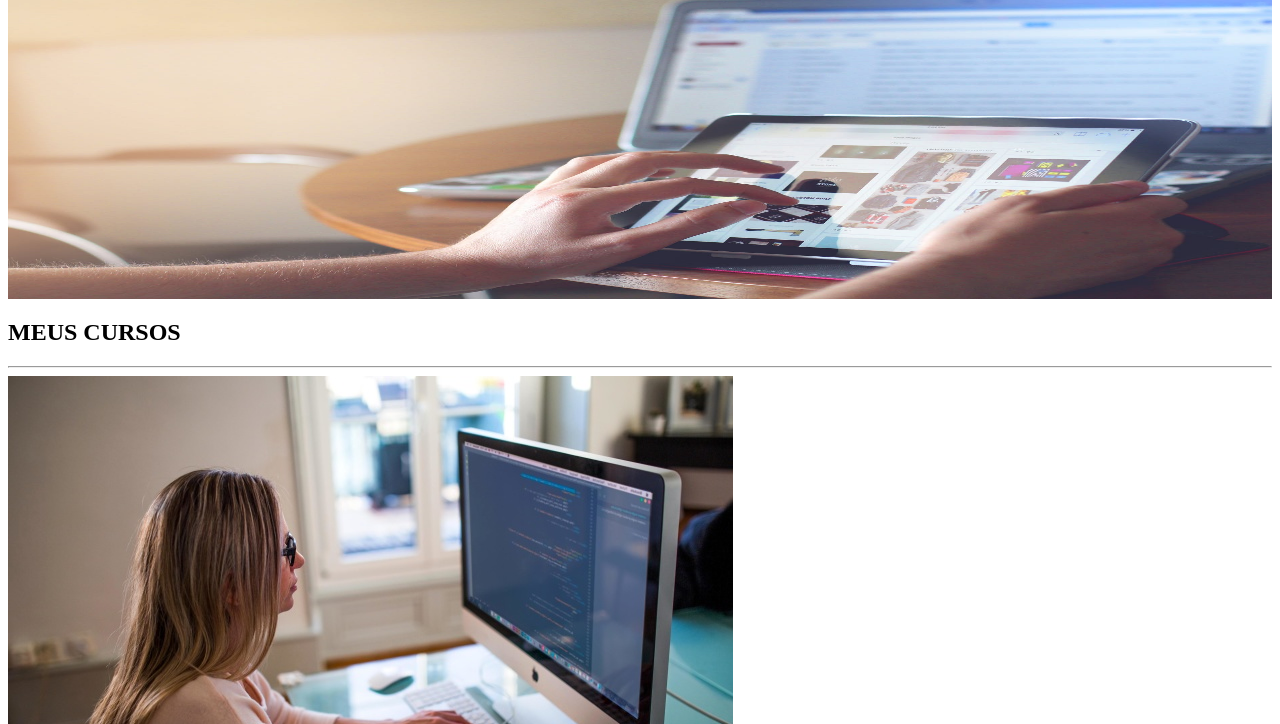
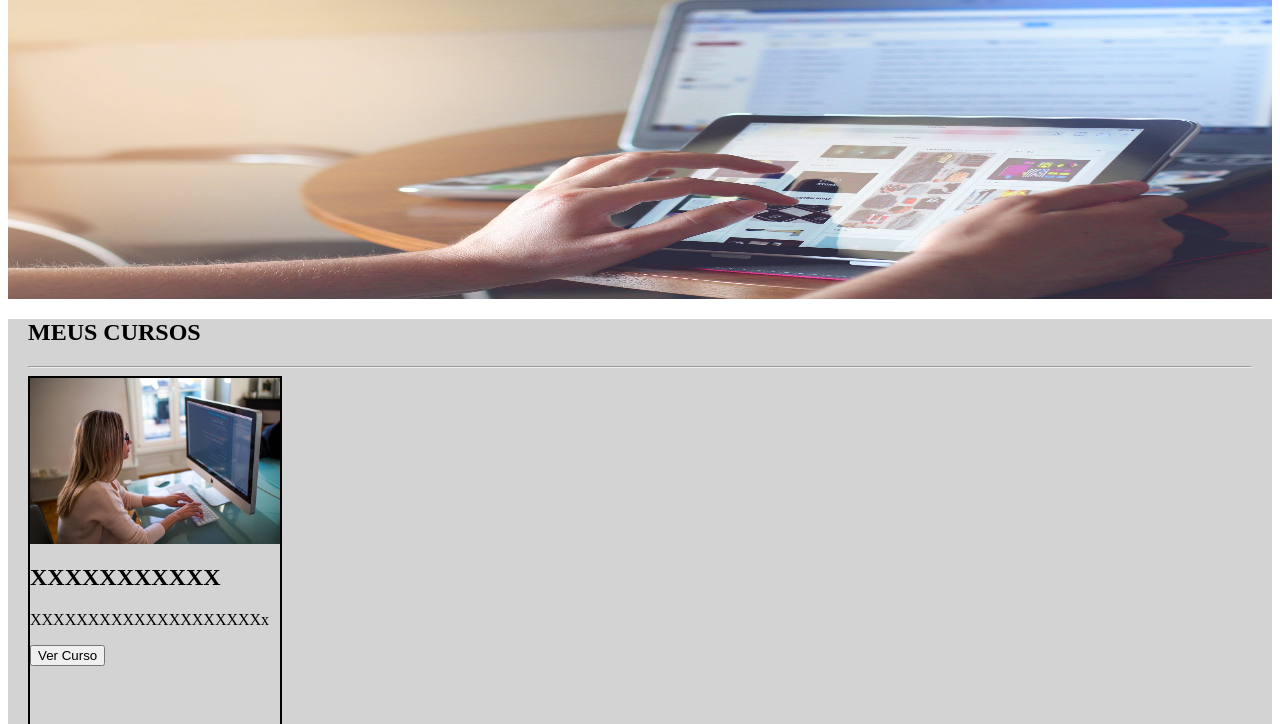
Before and after one commit to cerberushades/desafio_leo, a plain HTML site: page index.html in a window 1280 px wide. Shown: the part 76-800 px from the top of the page. Drawn offline with Linux system fonts and the light colour scheme.

Commit message:
ajusta tamanho da setion meus cursos e cria card

```diff
--- a/estilo.css
+++ b/estilo.css
@@ -10,3 +10,22 @@ input {
     width: 100%;
     height: 300px;
 }
+
+#meus-cursos{
+    background-color: lightgray;
+}
+
+#container-meus-cursos {
+    margin-left: 20px;
+    margin-right: 20px;
+}
+
+.card {
+    border: solid 2px black;
+    width: 250px;
+    height: 350px;
+}
+
+.card img{
+    width: 100%;
+}
--- a/index.html
+++ b/index.html
@@ -11,6 +11,7 @@
             <img src="ipad-tablet-technology-touch.jpg" alt="Imagem de uma pesoa usando um tablet">
         </section>
         <section id="meus-cursos">
+            <div id="container-meus-cursos">
                 <h2>MEUS CURSOS</h2>
                 <hr>
                 <section id="cards">
@@ -21,6 +22,8 @@
                         <button>Ver Curso</button>
                     </div>
                 </section>
+            </div>
+
         </section>
         <section>
             <h1>LEO</h1>
```
Lines whose indentation alone changed are shown as unchanged.
